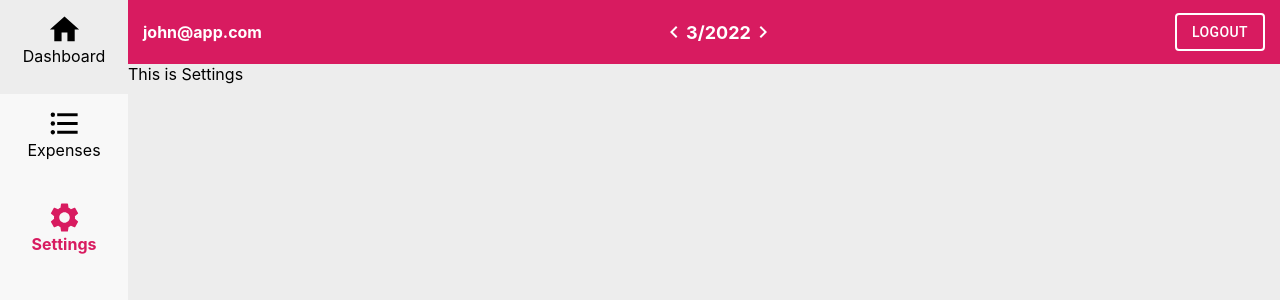
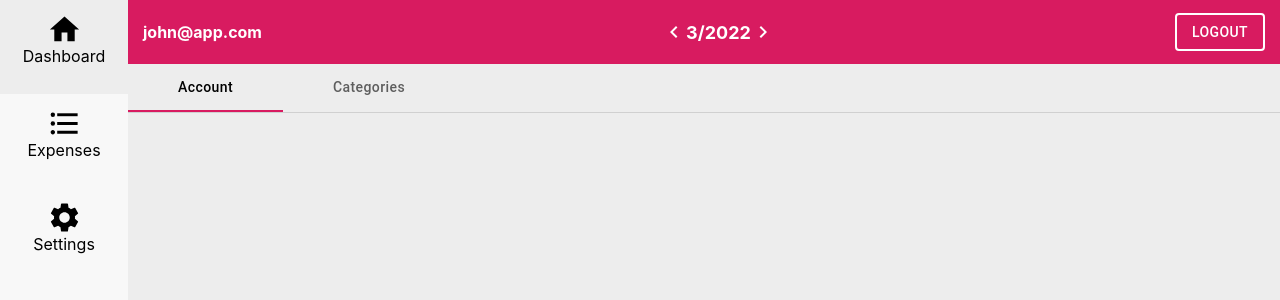
Before and after one commit to jilh/budget, a React (Create React App) app: page /app/settings in a window 1280 px wide. Shown: the top 300 px of the page. Built offline with nearby package versions, Linux system fonts and the light colour scheme.

Commit message:
Added tabs to settings page

```diff
--- a/package.json
+++ b/package.json
@@ -6,6 +6,7 @@
     "@emotion/react": "^11.9.3",
     "@emotion/styled": "^11.9.3",
     "@mui/icons-material": "^5.8.4",
+    "@mui/lab": "^5.0.0-alpha.92",
     "@mui/material": "^5.9.1",
     "@mui/x-date-pickers": "^5.0.0-beta.2",
     "@testing-library/jest-dom": "^5.16.4",
--- a/src/App.js
+++ b/src/App.js
@@ -9,7 +9,7 @@ const App = () => {
             <div className='menu'>
                 <NavLink to="/app/dashboard" className={ ({ isActive }) => isActive ? 'active' : undefined }><Home fontSize='large'/><p>Dashboard</p></NavLink>
                 <NavLink to="/app/expenses"><FormatListBulletedTwoTone fontSize='large' /><p>Expenses</p></NavLink>
-                <NavLink to="/app/settings"><Settings fontSize='large' /><p>Settings</p></NavLink>
+                <NavLink to="/app/settings/account"><Settings fontSize='large' /><p>Settings</p></NavLink>
             </div>
 
             <div className='main-section'>
--- /dev/null
+++ b/src/components/Account.js
@@ -0,0 +1,7 @@
+const Account = () => {
+    return(
+        <h1>This is Account</h1>
+    )
+}
+
+export default Account;
--- /dev/null
+++ b/src/components/Categories.js
@@ -0,0 +1,7 @@
+const Categories = () => {
+    return(
+        <h1>This is Categories</h1>
+    )
+}
+
+export default Categories;
--- a/src/components/Settings.js
+++ b/src/components/Settings.js
@@ -1,7 +1,54 @@
+import { useState } from 'react';
+import Box from '@mui/material/Box';
+import Tab from '@mui/material/Tab';
+import TabContext from '@mui/lab/TabContext';
+import TabList from '@mui/lab/TabList';
+import TabPanel from '@mui/lab/TabPanel';
+import { Link, Outlet } from 'react-router-dom';
+import '../styles/Settings.css';
+
 const Settings = () => {
-    return(
-        <div>This is Settings</div>
-    )
+  const [value, setValue] = useState('1');
+
+  const handleChange = (event, newValue) => {
+    setValue(newValue);
+  };
+
+  const a11yProps = (index) => {
+    return {
+      id: `nav-tab-${index}`,
+      "aria-controls": `nav-tabpanel-${index}`
+    };
+  }
+
+  const LinkTab = (props) => {
+    // console.log(props);
+    return (
+      <Tab
+        component={Link}
+        //   onClick={(event) => {
+        //     event.preventDefault();
+        //   }}
+        to={props.pathname}
+        {...props}
+      />
+    );
+  }
+
+  return (
+    <Box sx={{ width: '100%', typography: 'body1' }}>
+      <TabContext value={value}>
+        <Box sx={{ borderBottom: 1, borderColor: 'divider' }}>
+          <TabList indicatorColor='primary' textColor='inherit' onChange={handleChange} aria-label="Tab List" className='link-tabs'>
+            <LinkTab label="Account" value="1" pathname="/app/settings/account" {...a11yProps(0)} />
+            <LinkTab label="Categories" value="2" pathname="/app/settings/categories" {...a11yProps(0)} />
+          </TabList>
+        </Box>
+        <TabPanel value="1"><Outlet /></TabPanel>
+        <TabPanel value="2"><Outlet /></TabPanel>
+      </TabContext>
+    </Box>
+  );
 }
 
 export default Settings;
--- a/src/index.js
+++ b/src/index.js
@@ -1,5 +1,7 @@
 import React from 'react';
 import ReactDOM from 'react-dom/client';
+import { ThemeProvider } from '@mui/material/styles';
+import theme from "../src/theme/theme.js";
 import { BrowserRouter, Routes, Route } from 'react-router-dom';
 import './index.css';
 import App from './App';
@@ -9,10 +11,13 @@ import Recover from './components/Recover';
 import Dashboard from './components/Dashboard';
 import Expenses from './components/Expenses';
 import Settings from './components/Settings';
+import Account from './components/Account';
+import Categories from './components/Categories';
 
 const root = ReactDOM.createRoot(document.getElementById('root'));
 root.render(
   <React.StrictMode>
+    <ThemeProvider theme={ theme }>
       <BrowserRouter>
         <Routes>
           <Route path="/" element={ <App /> } />
@@ -23,9 +28,13 @@ root.render(
               <Route index element={<Dashboard />} />
               <Route path="dashboard" element={ <Dashboard /> } />
               <Route path="expenses" element={ <Expenses /> } />
-            <Route path="settings" element={ <Settings /> } />
+              <Route path="settings" element={ <Settings /> }>
+                <Route path="account" index={true} element={ <Account /> } />
+                <Route path="categories" element={ <Categories /> } />
+              </Route>
             </Route>
         </Routes>
       </BrowserRouter>
+    </ThemeProvider>
   </React.StrictMode>
 );
--- /dev/null
+++ b/src/styles/Settings.css
@@ -0,0 +1,8 @@
+.link-tabs a {
+    padding-right: 50px;
+    padding-left: 50px;
+    text-transform: none;
+}
+/* .link-tabs {
+    background-color: yellow;
+} */
--- /dev/null
+++ b/src/theme/theme.js
@@ -0,0 +1,11 @@
+import { createTheme } from "@mui/material";
+
+const theme = createTheme({
+    palette: {
+        primary: {
+            main: '#d81b60'
+        }
+    }
+});
+
+export default theme;
```
Also changed, not shown: 1 other file (tests, documents, lock files or other folders). Lines whose indentation alone changed are shown as unchanged.
